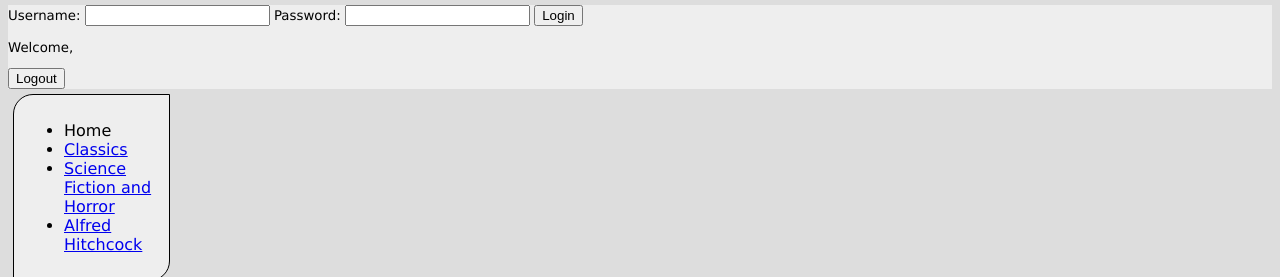
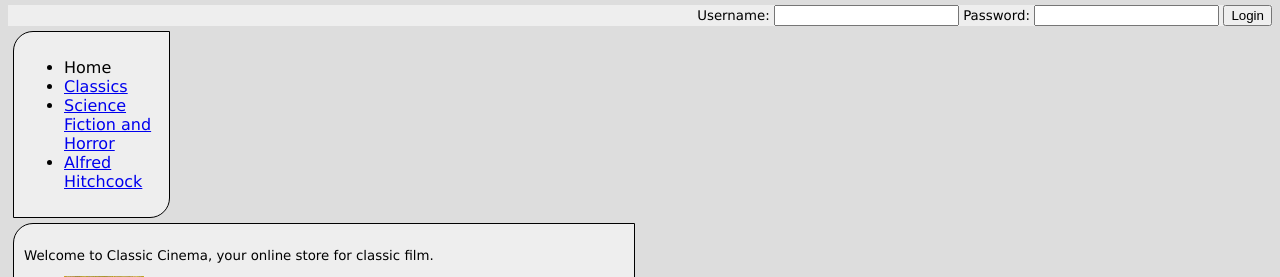
Before and after one commit to TonyChen0724/ChooseYourMovie, a PHP site: page / in a window 1280 px wide. Shown: the part 142-419 px from the top of the page. Run offline with PHP 8.4, Linux system fonts and the light colour scheme.

Commit message:
moved log form to the right and deleted logout form for now

```diff
--- a/ClassicCinema/classic.html
+++ b/ClassicCinema/classic.html
@@ -34,12 +34,12 @@
                 </form>
             </div>
 
-            <div id="logout">
+            <!--<div id="logout">
                 <p>Welcome, <span id="logoutUser"></span></p>
                 <form id="logoutForm">
                     <input type="submit" id="logoutSubmit" value="Logout">
                 </form>
-            </div>
+            </div> -->
 		</div>
 
         <nav>
--- a/ClassicCinema/hitchcock.html
+++ b/ClassicCinema/hitchcock.html
@@ -35,12 +35,12 @@
                 </form>
             </div>
 
-            <div id="logout">
+            <!--<div id="logout">
                 <p>Welcome, <span id="logoutUser"></span></p>
                 <form id="logoutForm">
                     <input type="submit" id="logoutSubmit" value="Logout">
                 </form>
-            </div>
+            </div>-->
 		</div>
 
         <nav>
--- a/ClassicCinema/index.html
+++ b/ClassicCinema/index.html
@@ -35,12 +35,13 @@
                 </form>
             </div>
 
-            <div id="logout">
+            <!--<div id="logout">
                 <p>Welcome, <span id="logoutUser"></span></p>
                 <form id="logoutForm">
                     <input type="submit" id="logoutSubmit" value="Logout">
                 </form>
             </div>
+            -->
 		</div>
 
         <nav>
--- a/ClassicCinema/indexcss.css
+++ b/ClassicCinema/indexcss.css
@@ -47,3 +47,7 @@ header {
 #main {
     width: 600px;
 }
+
+#user {
+    text-align: right;
+}
--- a/ClassicCinema/scifi.html
+++ b/ClassicCinema/scifi.html
@@ -34,12 +34,12 @@
                 </form>
             </div>
 
-            <div id="logout">
+            <!--<div id="logout">
                 <p>Welcome, <span id="logoutUser"></span></p>
                 <form id="logoutForm">
                     <input type="submit" id="logoutSubmit" value="Logout">
                 </form>
-            </div>
+            </div>-->
 		</div>
 
         <nav>
```
